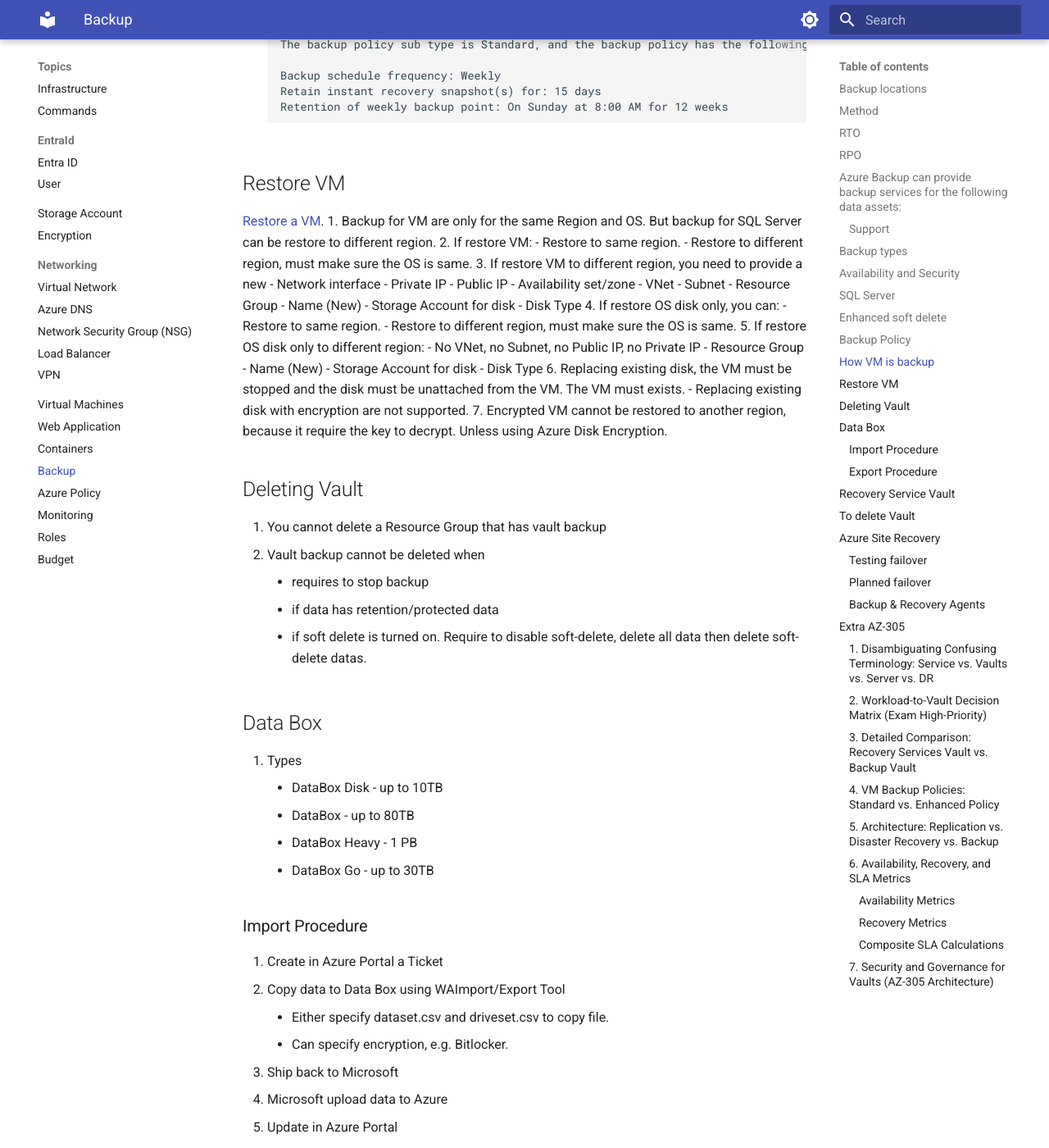
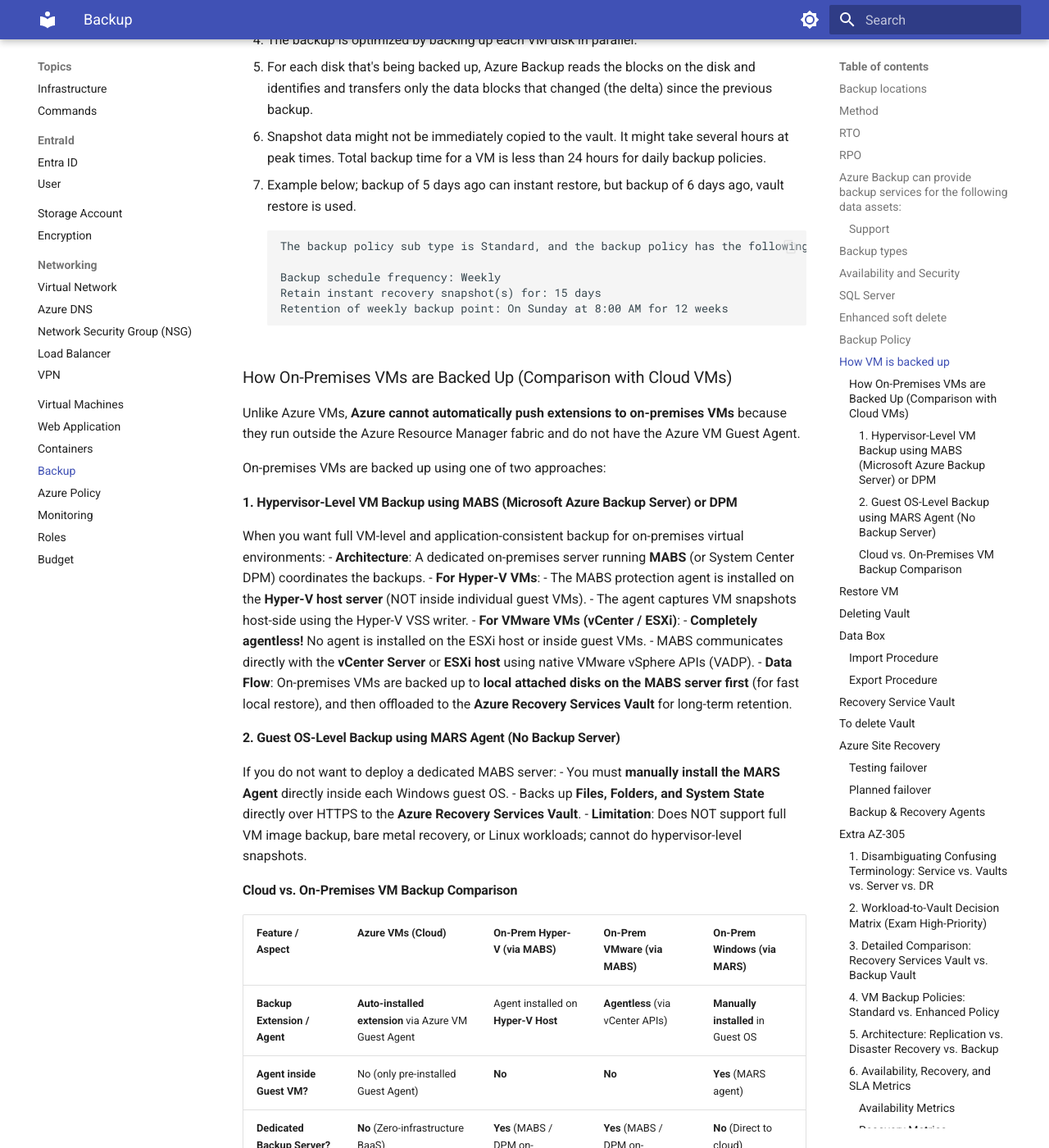
Before and after one commit to yoonghan/AZ-104-Azure-Administrator-Associate, an MkDocs documentation site: the page built from docs/Backup.md, in a window 1280 px wide and 1400 px high, scrolled down 6185 px. Shown: the whole window at 82% size. Built offline with MkDocs 1.6.1 and Material for MkDocs 9.7.7, drawn with Linux system fonts in a browser that asks for light colours; some of the changed text lies outside the part shown.

Commit message:
Update backup

````diff
--- a/docs/Backup.md
+++ b/docs/Backup.md
@@ -88,12 +87,14 @@
 
 **Vault tier**: All snapshots are additionally transferred to the vault for more security and longer retention. At this point, the recovery point type changes to "snapshot and vault."
 
-## How VM is backup
+## How VM is backed up
 1. For Azure VMs that are selected for backup, Azure Backup starts a backup job according to the backup frequency you specify in the backup policy.
-2. During the first backup, a backup extension is installed on the VM, if the VM is running:
-    - For Windows VMs, the VM Snapshot extension is installed.
-    - For Linux VMs, the VM SnapshotLinux extension is installed.
-3. After the snapshot is taken, the data is stored locally and transferred to the vault.
+2. During the first backup, a backup extension is **automatically installed** by Azure Backup through the **Azure VM Guest Agent** (no manual installation needed):
+    - **Windows VMs**: Installs the `VMSnapshot` extension (coordinates with Windows VSS for application-consistent backups).
+    - **Linux VMs**: Installs the `VMSnapshotLinux` extension (coordinates with file system / pre-post scripts).
+    - **Prerequisite**: The **Azure VM Guest Agent** must be installed and in a `Ready` state with outbound network access to Azure Backup endpoints (port 443).
+    - **If the VM is stopped / deallocated**: Azure Backup still completes the backup! It captures an **agentless, crash-consistent backup** directly from the Azure storage fabric without needing the VM to run or the extension to be installed.
+3. After the snapshot is taken, the data is stored locally (Snapshot tier) and transferred to the vault.
 4. The backup is optimized by backing up each VM disk in parallel.
 5. For each disk that's being backed up, Azure Backup reads the blocks on the disk and identifies and transfers only the data blocks that changed (the delta) since the previous backup.
 6. Snapshot data might not be immediately copied to the vault. It might take several hours at peak times. Total backup time for a VM is less than 24 hours for daily backup policies.
@@ -106,9 +107,44 @@
 Retention of weekly backup point: On Sunday at 8:00 AM for 12 weeks
 ```
 
+### How On-Premises VMs are Backed Up (Comparison with Cloud VMs)
+
+Unlike Azure VMs, **Azure cannot automatically push extensions to on-premises VMs** because they run outside the Azure Resource Manager fabric and do not have the Azure VM Guest Agent.
+
+On-premises VMs are backed up using one of two approaches:
+
+#### 1. Hypervisor-Level VM Backup using MABS (Microsoft Azure Backup Server) or DPM
+When you want full VM-level and application-consistent backup for on-premises virtual environments:
+- **Architecture**: A dedicated on-premises server running **MABS** (or System Center DPM) coordinates the backups.
+- **For Hyper-V VMs**:
+  - The MABS protection agent is installed on the **Hyper-V host server** (NOT inside individual guest VMs).
+  - The agent captures VM snapshots host-side using the Hyper-V VSS writer.
+- **For VMware VMs (vCenter / ESXi)**:
+  - **Completely agentless!** No agent is installed on the ESXi host or inside guest VMs.
+  - MABS communicates directly with the **vCenter Server** or **ESXi host** using native VMware vSphere APIs (VADP).
+- **Data Flow**: On-premises VMs are backed up to **local attached disks on the MABS server first** (for fast local restore), and then offloaded to the **Azure Recovery Services Vault** for long-term retention.
+
+#### 2. Guest OS-Level Backup using MARS Agent (No Backup Server)
+If you do not want to deploy a dedicated MABS server:
+- You must **manually install the MARS Agent** directly inside each Windows guest OS.
+- Backs up **Files, Folders, and System State** directly over HTTPS to the **Azure Recovery Services Vault**.
+- **Limitation**: Does NOT support full VM image backup, bare metal recovery, or Linux workloads; cannot do hypervisor-level snapshots.
+
+#### Cloud vs. On-Premises VM Backup Comparison
+
+| Feature / Aspect | Azure VMs (Cloud) | On-Prem Hyper-V (via MABS) | On-Prem VMware (via MABS) | On-Prem Windows (via MARS) |
+| :--- | :--- | :--- | :--- | :--- |
+| **Backup Extension / Agent** | **Auto-installed extension** via Azure VM Guest Agent | Agent installed on **Hyper-V Host** | **Agentless** (via vCenter APIs) | **Manually installed** in Guest OS |
+| **Agent inside Guest VM?** | No (only pre-installed Guest Agent) | **No** | **No** | **Yes** (MARS agent) |
+| **Dedicated Backup Server?** | **No** (Zero-infrastructure BaaS) | **Yes** (MABS / DPM on-premises) | **Yes** (MABS / DPM on-premises) | **No** (Direct to cloud) |
+| **Initial Backup Destination** | Snapshot Tier (Local) + Vault | Local MABS disk (operational) | Local MABS disk (operational) | Recovery Services Vault |
+| **Offsite Long-Term Storage** | Recovery Services Vault | Recovery Services Vault | Recovery Services Vault | Recovery Services Vault |
+| **Recovery Granularity** | Full VM, Disks, or Files | Full VM, Disks, Files, Apps | Full VM, Disks, Files, Apps | Files, folders, system state |
+
 
 ## Restore VM
 [Restore a VM](https://learn.microsoft.com/en-us/azure/backup/backup-azure-arm-restore-vms).
+
 1. Backup for VM are only for the same Region and OS. But backup for SQL Server can be restore to different region.
 2. If restore VM:
     - Restore to same region.
@@ -245,10 +281,11 @@
 
 > [!IMPORTANT]
 > **Summary Rules of Thumb:**
-> - **Backup Vault != Backup Server**: A *Backup Vault* is a cloud storage resource in Azure for modern workloads (Blobs, Disks, AKS). A *Backup Server (MABS)* is an on-premises physical or virtual machine running backup server software.
-> - **Backup Vault is NOT a subset of Recovery Services Vault**: They are distinct ARM resources provided by different resource providers (`Microsoft.DataProtection` vs `Microsoft.RecoveryServices`).
-> - **Azure VMs use Recovery Services Vault, NOT Backup Vault**: Standalone Azure Managed Disks use Backup Vault, but full Azure VMs use Recovery Services Vault.
-> - **Azure SQL Database (PaaS) does NOT use Recovery Services Vault**: PaaS Azure SQL has automated continuous backups built directly into the service (stored in managed Azure Storage accounts). Recovery Services Vault is only used for **SQL Server installed inside Azure IaaS VMs**.
+
+1. **Backup Vault != Backup Server**: A *Backup Vault* is a cloud storage resource in Azure for modern workloads (Blobs, Disks, AKS). A *Backup Server (MABS)* is an on-premises physical or virtual machine running backup server software.
+2. **Backup Vault is NOT a subset of Recovery Services Vault**: They are distinct ARM resources provided by different resource providers (`Microsoft.DataProtection` vs `Microsoft.RecoveryServices`).
+3. **Azure VMs use Recovery Services Vault, NOT Backup Vault**: Standalone Azure Managed Disks use Backup Vault, but full Azure VMs use Recovery Services Vault.
+4. **Azure SQL Database (PaaS) does NOT use Recovery Services Vault**: PaaS Azure SQL has automated continuous backups built directly into the service (stored in managed Azure Storage accounts). Recovery Services Vault is only used for **SQL Server installed inside Azure IaaS VMs**.
 
 ---
 
````
Also changed, not shown: other parts of docs/Backup.md (+8 -9 lines).
